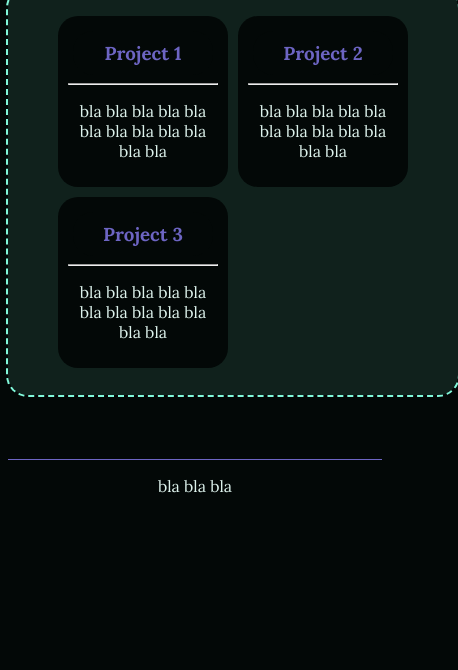
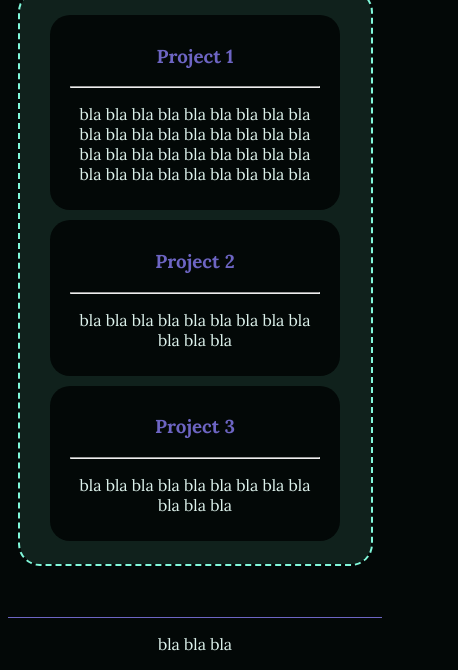
Before and after one commit to hayyazk/Personal_Portfolio, a plain HTML site: page index.html in a window 390 px wide. Shown: the part 516-1186 px from the top of the page, 458 px wide, since content can reach past the window. Before the commit the page ends 1028 px from the top, so only its background shows below. Drawn offline with Linux system fonts and the light colour scheme; a web font is replaced by a local one.

Commit message:
feat: media queries

```diff
--- a/index.css
+++ b/index.css
@@ -11,8 +11,8 @@ header {
 }
 
 main {
-    width: 80%;
-    min-width: 450px;
+    max-width: 80vw;
+    min-width: 400px;
     margin: auto;
     padding-top: 5%;
     padding-bottom: 5%;
@@ -45,7 +45,6 @@ h3 {
 
 img {
     margin: 5%;
-    /* max-height: 200px; */
     max-width: 175px;
     border-style: outset;
     border-width: 5px;
@@ -73,20 +72,25 @@ hr {
 }
 
 .projects {
-    justify-content: space-between;
+    justify-content: space-evenly;
     margin-bottom: 10%;
-    padding: 5% 10%;
+    padding: 5% 5%;
     text-align: center;
     flex-wrap: wrap;
 }
 
-.project {
-    max-width: 150px;
+article.project {
+    max-width: 250px;
     min-width: 100px;
     padding: 10px;
     margin: 5px;
     background-color: #030807;
     border-radius: 20px;;
+}
+
+article.project:hover {
+    border: solid 2px #31437E;
+
 }
 
 h3.project {
@@ -97,3 +101,23 @@ footer {
     border-top: 1px solid #6D65C3;
     text-align: center;
 }
+
+@media all and (max-width:400px) {
+    main {
+        max-width: 90vw;
+        min-width: 200px;
+    }
+
+    img {
+        max-width: 125px;
+    }
+
+    .projects {
+        padding: 5% 2%;
+    }
+
+    article.project {
+        min-width: 100px;
+        padding: 10px 20px;
+    }
+}
--- a/index.html
+++ b/index.html
@@ -1,6 +1,7 @@
 <!DOCTYPE html>
 <html>
     <head>
+        <meta name="viewport" content="width=device-width">
         <link rel="stylesheet", href="index.css">
         <link rel="preconnect" href="https://fonts.googleapis.com">
         <link rel="preconnect" href="https://fonts.gstatic.com" crossorigin>
@@ -26,7 +27,10 @@
                 <article class="project">
                     <h3 class="project">Project 1</h3>
                     <hr>
-                    <p>bla bla bla bla bla bla bla bla bla bla bla bla</p>
+                    <p>bla bla bla bla bla bla bla bla bla bla bla bla
+                        bla bla bla bla bla bla bla bla bla bla bla bla
+                        bla bla bla bla bla bla bla bla bla bla bla bla
+                    </p>
                 </article>
                 <article class="project">
                     <h3 class="project">Project 2</h3>
```
